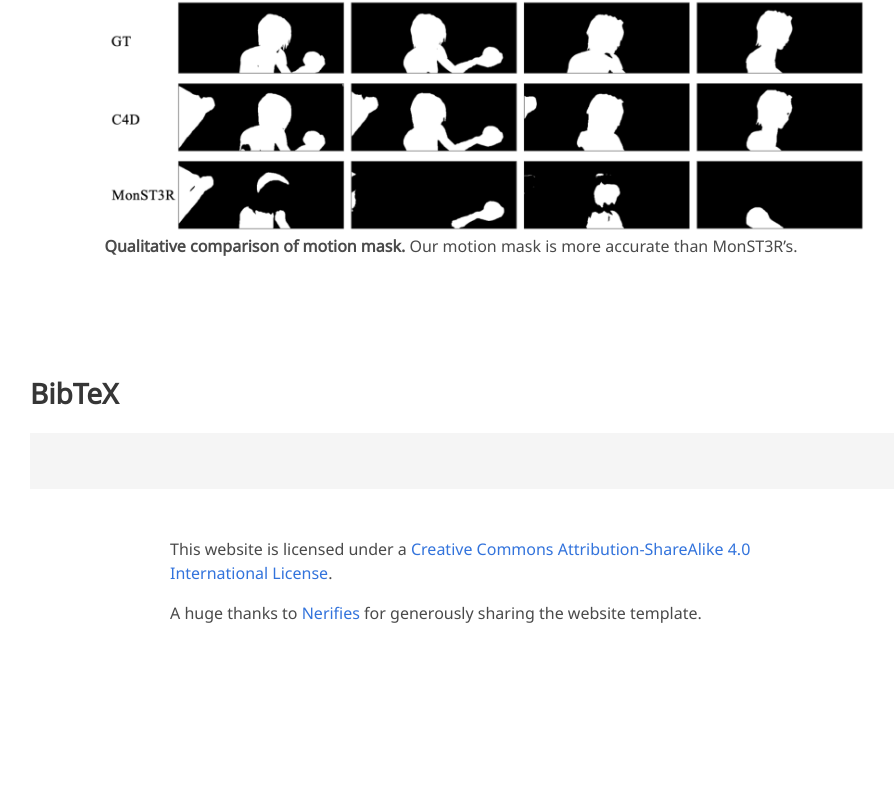
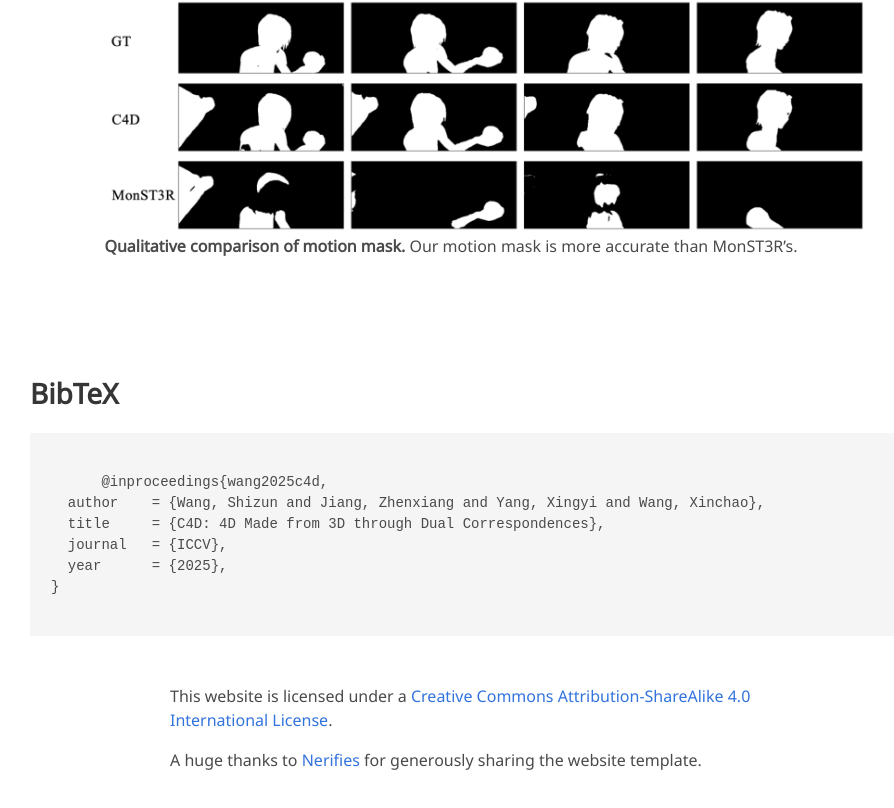
Before and after one commit to littlepure2333/C4D, a plain HTML site: page index.html in a window 1280 px wide. Shown: the part 4518-5326 px from the top of the page, without its empty margins (154-1048 px from the left). Before the commit the page ends 5191 px from the top, so only its background shows below. Drawn offline with nearby package versions, Linux system fonts and the light colour scheme; some icons are missing; a web font is replaced by a local one.

Commit message:
Add BibTeX

```diff
--- a/index.html
+++ b/index.html
@@ -372,7 +372,14 @@
 <section class="section" id="BibTeX">
   <div class="container is-max-desktop content">
     <h2 class="title">BibTeX</h2>
-    <pre><code> </code></pre>
+    <pre><code>
+      @inproceedings{wang2025c4d,
+  author    = {Wang, Shizun and Jiang, Zhenxiang and Yang, Xingyi and Wang, Xinchao},
+  title     = {C4D: 4D Made from 3D through Dual Correspondences},
+  journal   = {ICCV},
+  year      = {2025},
+}
+    </code></pre>
   </div>
 </section>
 
```
